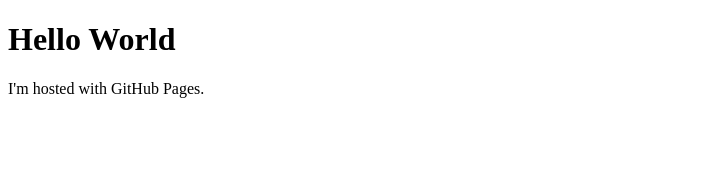
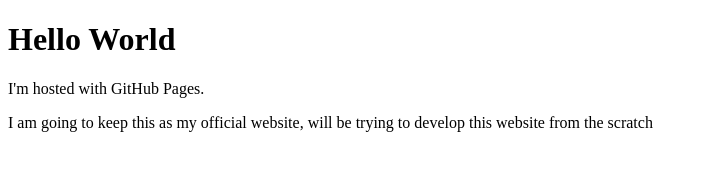
Before and after one commit to gopibranedge/Ganavh000.github.io, a plain HTML site: page index.html in a window 1280 px wide. Shown: the whole page, without its empty margins (0-707 px from the left). Drawn offline with Linux system fonts and the light colour scheme.

Commit message:
Update index.html

```diff
--- a/index.html
+++ b/index.html
@@ -3,5 +3,6 @@
 <body>
 <h1>Hello World</h1>
 <p>I'm hosted with GitHub Pages.</p>
+<p>I am going to keep this as my official website, will be trying to develop this website from the scratch</p>
 </body>
 </html>
```
